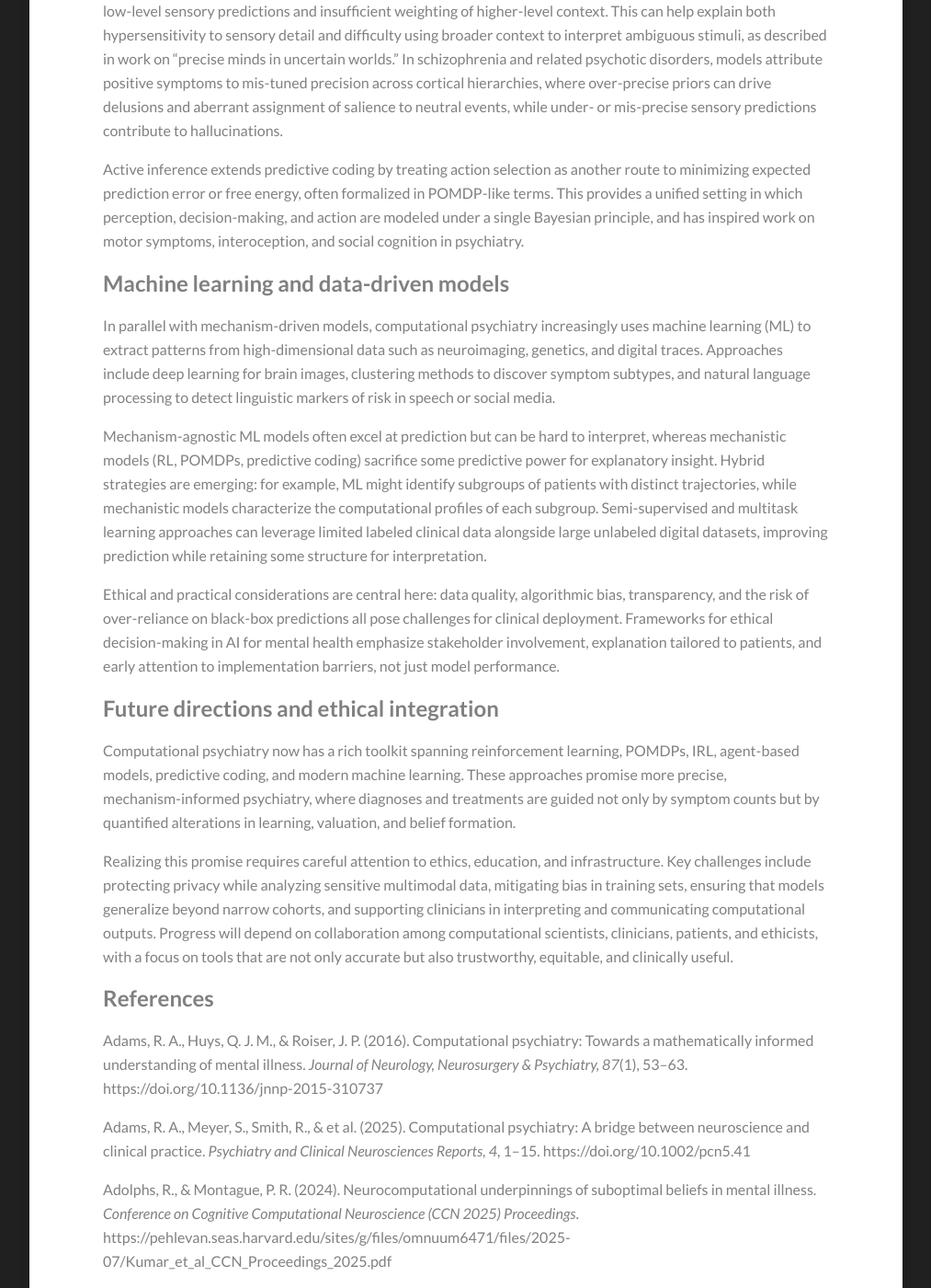
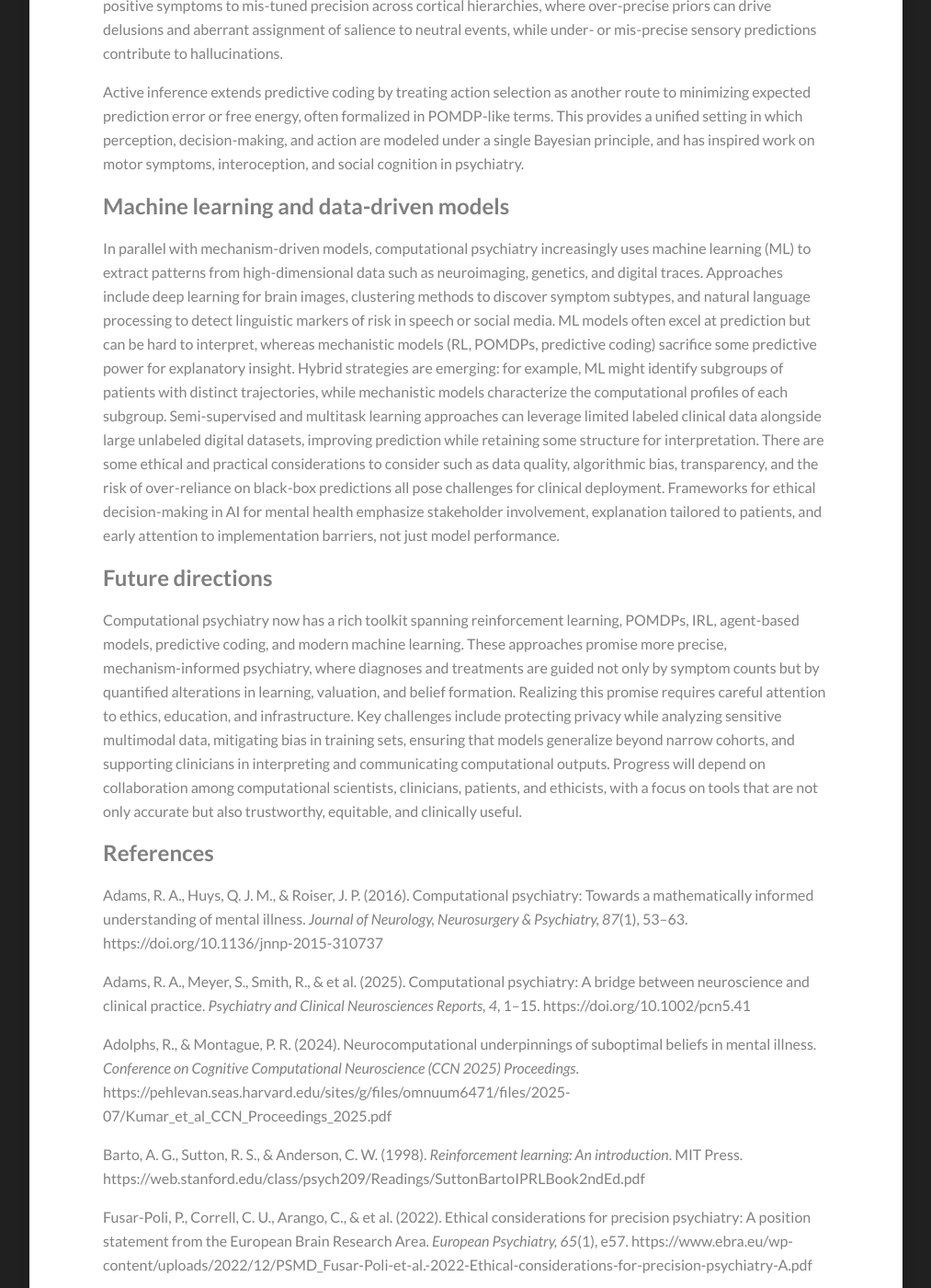
Before and after one commit to Kamran-Afzali/Kamran-Afzali.github.io, a Jekyll site: the page built from _posts/2026-01-20-Computational Psychiatry.md, in a window 1280 px wide and 1400 px high, scrolled down 2768 px. Shown: the whole window at 92% size, without its empty margins (133-1146 px from the left). Built offline with Jekyll 4.4.1, drawn with Linux system fonts in a browser that asks for light colours; our own code applies the rules of GitHub Pages for plain Markdown files; some of the changed text lies outside the part shown.

Commit message:
Update 2026-01-20-Computational Psychiatry.md

```diff
--- a/_posts/2026-01-20-Computational Psychiatry.md
+++ b/_posts/2026-01-20-Computational Psychiatry.md
@@ -13,11 +13,7 @@
 
 ## Inverse reinforcement learning and Bayesian estimation
 
-Inverse reinforcement learning (IRL) inverts the usual RL problem: given observed behavior, it seeks to infer the reward structure and preferences that would make that behavior rational within a task. This is particularly useful in psychiatry, where patients’ motivations and value functions may differ qualitatively from those of healthy controls, but cannot be observed directly.
-
-Recent semiparametric IRL approaches applied to major depressive disorder (MDD) use hierarchical Bayesian models to estimate both learning dynamics and reward sensitivity across individuals. For example, Guo and colleagues showed that MDD and control groups can display similar learning rates while differing markedly in the shape of their reward sensitivity functions, which were nonlinear and attenuated in patients. This challenges the idea that depression necessarily involves a primary learning deficit, instead highlighting alterations in how rewards are valued.
-
-Bayesian implementations of RL and IRL, often fit with probabilistic programming languages such as Stan, allow researchers to capture individual variability via hierarchical priors and to quantify uncertainty about parameters. This supports richer “computational phenotyping,” where traits like reward sensitivity, risk preferences, or controllability beliefs are treated as latent parameters that vary across the population and may relate to brain measures or treatment outcomes.
+Inverse reinforcement learning (IRL) inverts the usual RL problem: given observed behavior, it seeks to infer the reward structure and preferences that would make that behavior rational within a task. This is particularly useful in psychiatry, where patients’ motivations and value functions may differ qualitatively from those of healthy controls, but cannot be observed directly. Bayesian implementations of RL and IRL, often fit with probabilistic programming languages such as Stan, allow researchers to capture individual variability via hierarchical priors and to quantify uncertainty about parameters. This supports richer “computational phenotyping,” where traits like reward sensitivity, risk preferences, or controllability beliefs are treated as latent parameters that vary across the population and may relate to brain measures or treatment outcomes. Recent semiparametric IRL approaches applied to major depressive disorder (MDD) use hierarchical Bayesian models to estimate both learning dynamics and reward sensitivity across individuals. For example, Guo and colleagues showed that MDD and control groups can display similar learning rates while differing markedly in the shape of their reward sensitivity functions, which were nonlinear and attenuated in patients. This challenges the idea that depression necessarily involves a primary learning deficit, instead highlighting alterations in how rewards are valued.
 
 ## Agent-based modeling and population dynamics
 
@@ -37,17 +33,11 @@
 
 ## Machine learning and data-driven models
 
-In parallel with mechanism‑driven models, computational psychiatry increasingly uses machine learning (ML) to extract patterns from high‑dimensional data such as neuroimaging, genetics, and digital traces. Approaches include deep learning for brain images, clustering methods to discover symptom subtypes, and natural language processing to detect linguistic markers of risk in speech or social media.
+In parallel with mechanism‑driven models, computational psychiatry increasingly uses machine learning (ML) to extract patterns from high‑dimensional data such as neuroimaging, genetics, and digital traces. Approaches include deep learning for brain images, clustering methods to discover symptom subtypes, and natural language processing to detect linguistic markers of risk in speech or social media. ML models often excel at prediction but can be hard to interpret, whereas mechanistic models (RL, POMDPs, predictive coding) sacrifice some predictive power for explanatory insight. Hybrid strategies are emerging: for example, ML might identify subgroups of patients with distinct trajectories, while mechanistic models characterize the computational profiles of each subgroup. Semi‑supervised and multitask learning approaches can leverage limited labeled clinical data alongside large unlabeled digital datasets, improving prediction while retaining some structure for interpretation. There are some ethical and practical considerations to consider such as data quality, algorithmic bias, transparency, and the risk of over‑reliance on black‑box predictions all pose challenges for clinical deployment. Frameworks for ethical decision‑making in AI for mental health emphasize stakeholder involvement, explanation tailored to patients, and early attention to implementation barriers, not just model performance.
 
-Mechanism‑agnostic ML models often excel at prediction but can be hard to interpret, whereas mechanistic models (RL, POMDPs, predictive coding) sacrifice some predictive power for explanatory insight. Hybrid strategies are emerging: for example, ML might identify subgroups of patients with distinct trajectories, while mechanistic models characterize the computational profiles of each subgroup. Semi‑supervised and multitask learning approaches can leverage limited labeled clinical data alongside large unlabeled digital datasets, improving prediction while retaining some structure for interpretation.
+## Future directions
 
-Ethical and practical considerations are central here: data quality, algorithmic bias, transparency, and the risk of over‑reliance on black‑box predictions all pose challenges for clinical deployment. Frameworks for ethical decision‑making in AI for mental health emphasize stakeholder involvement, explanation tailored to patients, and early attention to implementation barriers, not just model performance.
-
-## Future directions and ethical integration
-
-Computational psychiatry now has a rich toolkit spanning reinforcement learning, POMDPs, IRL, agent‑based models, predictive coding, and modern machine learning. These approaches promise more precise, mechanism‑informed psychiatry, where diagnoses and treatments are guided not only by symptom counts but by quantified alterations in learning, valuation, and belief formation.
-
-Realizing this promise requires careful attention to ethics, education, and infrastructure. Key challenges include protecting privacy while analyzing sensitive multimodal data, mitigating bias in training sets, ensuring that models generalize beyond narrow cohorts, and supporting clinicians in interpreting and communicating computational outputs. Progress will depend on collaboration among computational scientists, clinicians, patients, and ethicists, with a focus on tools that are not only accurate but also trustworthy, equitable, and clinically useful.
+Computational psychiatry now has a rich toolkit spanning reinforcement learning, POMDPs, IRL, agent‑based models, predictive coding, and modern machine learning. These approaches promise more precise, mechanism‑informed psychiatry, where diagnoses and treatments are guided not only by symptom counts but by quantified alterations in learning, valuation, and belief formation. Realizing this promise requires careful attention to ethics, education, and infrastructure. Key challenges include protecting privacy while analyzing sensitive multimodal data, mitigating bias in training sets, ensuring that models generalize beyond narrow cohorts, and supporting clinicians in interpreting and communicating computational outputs. Progress will depend on collaboration among computational scientists, clinicians, patients, and ethicists, with a focus on tools that are not only accurate but also trustworthy, equitable, and clinically useful.
 
 
 ## References
```
